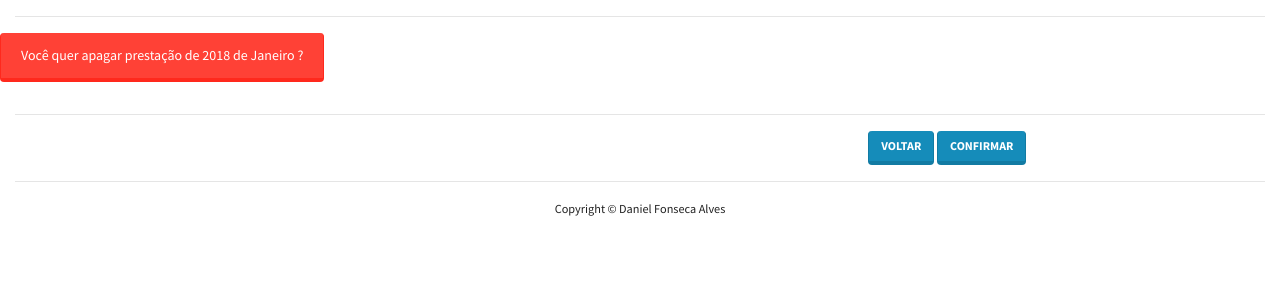
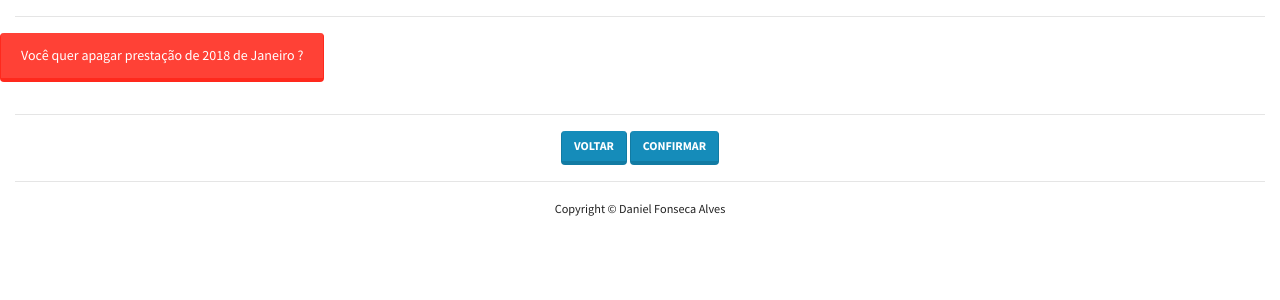
Before and after one commit to dalraf/controlecondominio, a Django app: page /prestacao/delete/1/ in a window 1280 px wide. Shown: the part 57-357 px from the top of the page. Run offline with Django 3.2, Linux system fonts and the light colour scheme; a user stored in the database is signed in; tables that the repository leaves empty hold one stand-in row (values such as "Sample post"); some libraries are stand-ins or nearby versions.

Commit message:
Correcao de posicionamento de botoes

```diff
--- a/controlecondominio/templates/deletaprestacao.html
+++ b/controlecondominio/templates/deletaprestacao.html
@@ -13,13 +13,8 @@
                 <hr/>
         </div>
     </div>
-    <div class="row">
-        <div class="col-4">
-        </div>
-        <div class="col-4">
-            <p class="{{ textoformato }}"><i>{{ mensagem }}</i></p>
-        </div>
-        <div class='col-4'>
+    <div class="row" align="center">
+        <div class='col-12'>
             <a class="btn btn-primary" role="button" href="{% url 'listaprestacao' %}">Voltar</a>
             <input type="submit" name="Confirmar" value="Confirmar" class="btn btn-primary">
         </div>
```
Also changed, not shown: controlecondominio/templates/deletalancamento.html (+2 -7 lines).
